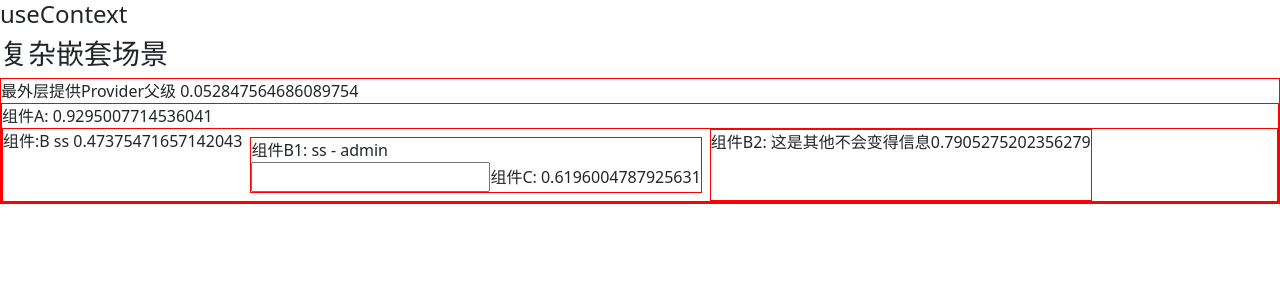
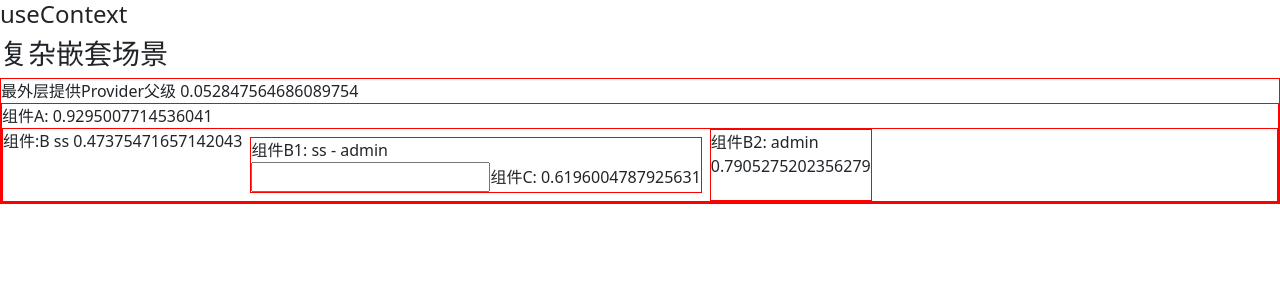
Before and after one commit to imycod/react-all-in-one, a React (Vite) app: page / in a window 1280 px wide. Shown: the top 300 px of the page. Built offline with nearby package versions, Linux system fonts and the light colour scheme.

Commit message:
docs:组件变量共享和隔离问题-todo:待研究

```diff
--- a/src/useContext/NestingContext/Demo1.tsx
+++ b/src/useContext/NestingContext/Demo1.tsx
@@ -1,12 +1,9 @@
-import React, {PureComponent, Component, createContext, memo, useState, useContext, useMemo} from 'react';
-import {atom,useAtom} from "jotai"
-
-const UserInfo = createContext({})
-const Role = createContext({})
+import React, { memo} from 'react';
+import {atom,useAtom,Provider} from "jotai"
 
 const UserContextAtom = atom({
     userInfo:{
-        name:'ss'
+        name: 'ss',
     },
     role:'admin'
 })
@@ -57,19 +54,21 @@ const UserCardContainer = ()=>{
     );
 }
 const SavingInfo = memo(() => {
+    const [context,setContext] = useUserContextAtom()
     return (
         <div className='bd'>
-            组件B2: 这是其他不会变得信息
+            <span> 组件B2: {context.role}</span>
+            <br/>
             <span>{Math.random()}</span>
         </div>
     )
 });
 function NestingDemoExample() {
     return (
-        <div>
+        <Provider>
             <h3>复杂嵌套场景</h3>
             <UserContainer></UserContainer>
-        </div>
+        </Provider>
     );
 }
 
```
